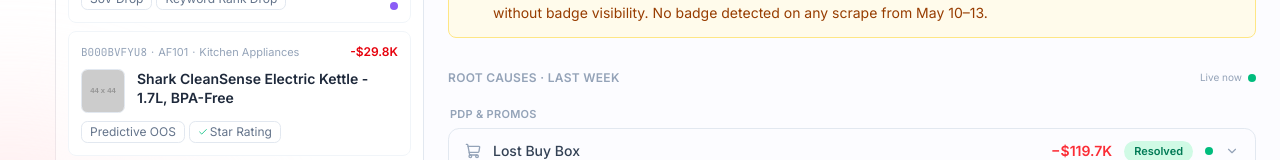
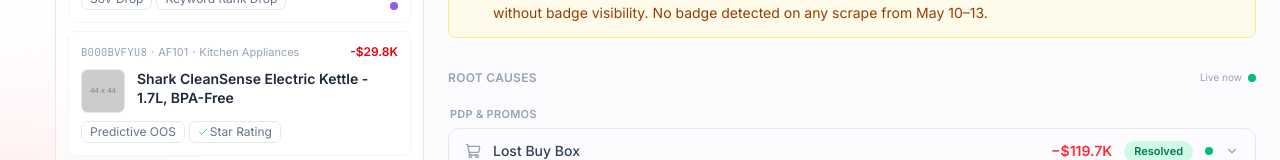
Before and after one commit to CIQDesignGit/RCA-chat-and-alerts, a Next.js app in the folder app/: page /alerts in a window 1280 px wide. Shown: the part 383-543 px from the top of the page. Built offline with nearby package versions, Linux system fonts and the light colour scheme.

Commit message:
remove lasg week from title

```diff
--- a/app/src/components/sku/sku-rca.tsx
+++ b/app/src/components/sku/sku-rca.tsx
@@ -747,7 +747,7 @@
       {/* Section heading row */}
       <div className="mb-4 flex items-center justify-between">
         <h3 className="text-xs font-semibold uppercase tracking-wide text-slate-400">
-          Root causes · last week
+          Root causes
         </h3>
         <div className="flex items-center gap-1.5 text-[10px] text-slate-400">
           Live now
```
